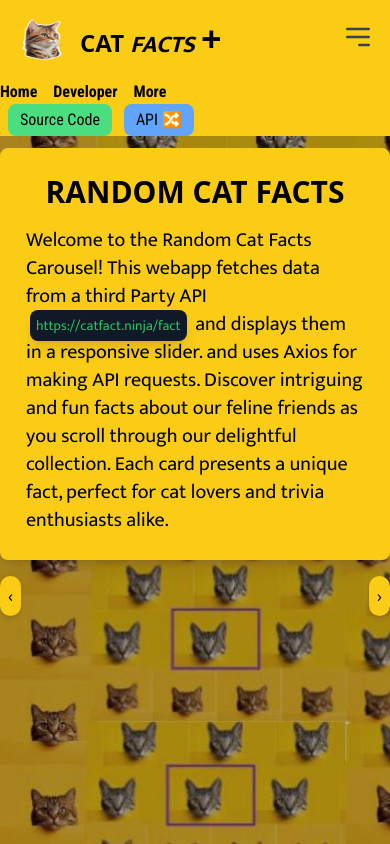
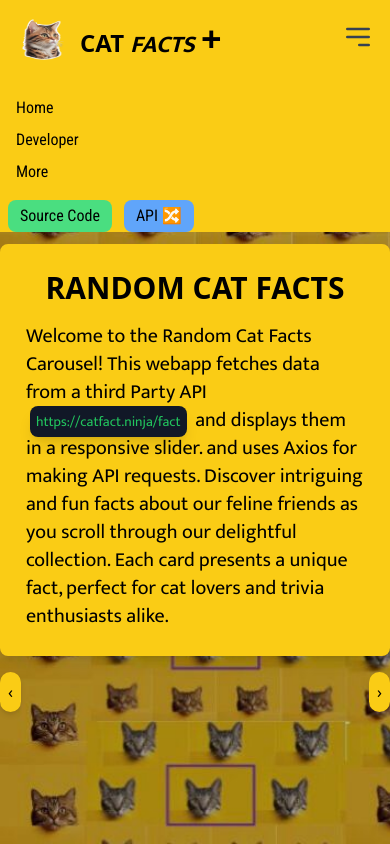
Before and after one commit to abiudev/Random-Cat-Facts-WebApp, a React (Vite) app: page / in a window 390 px wide. Both pictures are taken after a click on the button 358 px from the left and 37 px from the top of the page. Built offline with nearby package versions, Linux system fonts and the light colour scheme; no server answers.

Commit message:
Update Header.jsx

```diff
--- a/src/components/Header.jsx
+++ b/src/components/Header.jsx
@@ -75,7 +75,7 @@ export default function Header() {
 
       {isOpen && (
         <div className="md:hidden bg-yellow-400">
-          <ol className=" font-bold flex space-x-4 list-none font-roboto-condensed">
+          <ol className="space-y-2 list-none p-4 font-roboto-condensed">
             <li>
               <a href="#">Home</a>
             </li>
```
